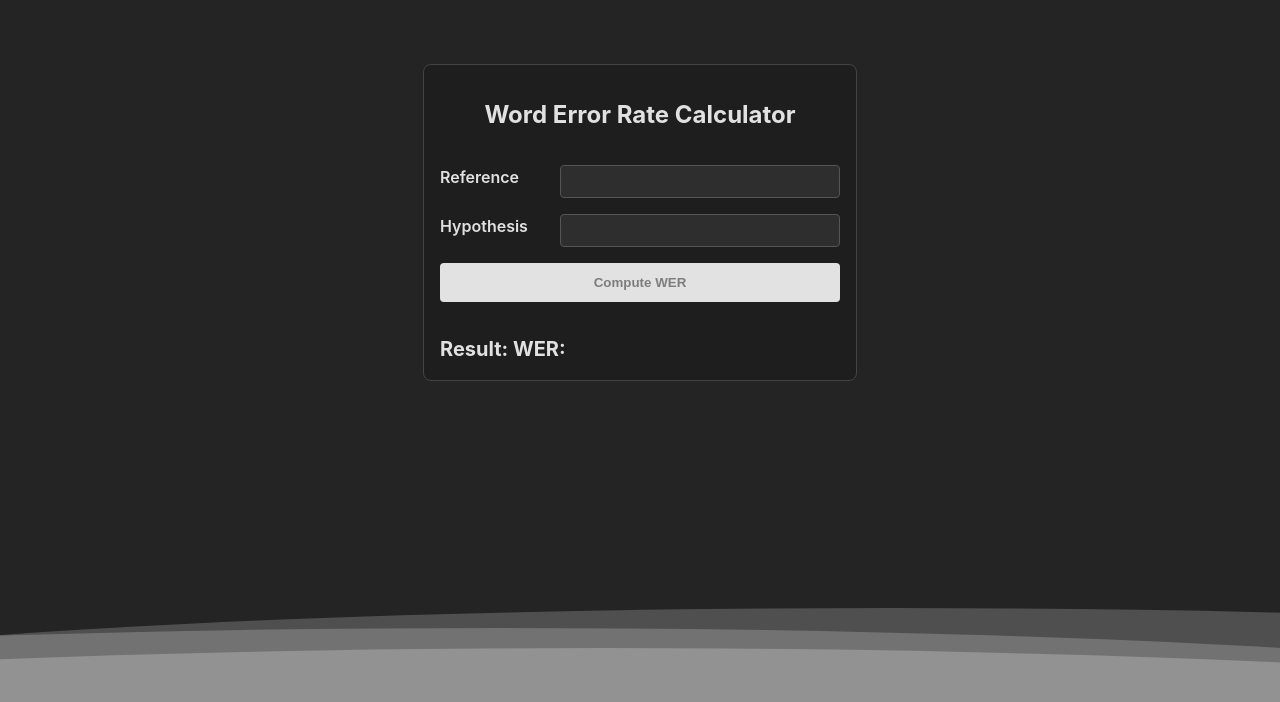
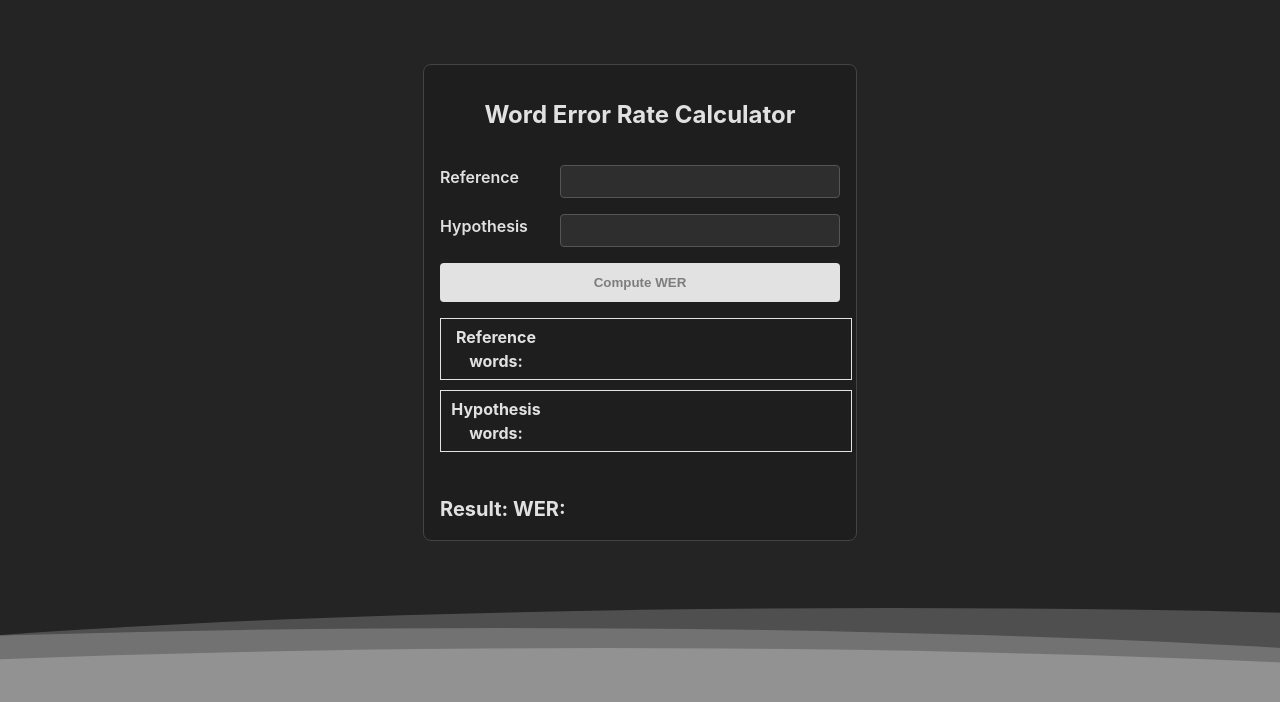
Before and after one commit to afsarzan/WordErrorRate, a React (Vite) app in the folder code/vite-project/: page / in a window 1280 px wide. Shown: the top 702 px of the page. Built offline with nearby package versions, Linux system fonts and the light colour scheme.

Commit message:
chore: Work in progress for animation

```diff
--- a/code/vite-project/src/App.tsx
+++ b/code/vite-project/src/App.tsx
@@ -1,78 +1,144 @@
-import { useState } from 'react'
-import './App.css'
+import { useState } from "react";
+import "./App.css";
 
 function App() {
-  const [ref, setRef] = useState<string>('');
-  const [hyp, setHyp] = useState<string>('');
-  const [result, setResult] = useState<number | null>(null);
+  const [ref, setRef] = useState<string>("");
+  const [hyp, setHyp] = useState<string>("");
+  const [refWords,setRefWords] = useState<string[]>([]);
+  const [hypWords,setHypWords] = useState<string[]>([]);
+  const [result, setResult] = useState<float | null>(null);
 
   const calculateWer = () => {
-    const refWords = ref.trim().split(' ')
+    setRefWords(ref.trim().split(" ").map( word => word.toLowerCase()));
 
-    const hypWords = hyp.trim().split(' ')
+    setHypWords(hyp.trim().split(" ").map( word => word.toLowerCase()));
 
-
-    let substitution  = 0;
+    let substitution = 0;
     let deletion = 0;
     let insertion = 0;
     const totalWords = refWords.length;
+    const result = [];
+    deletion = findOperation("deletion", refWords, hypWords);
+    // console.log({deletion}    );
+    if(deletion) result.push(deletion);
+    insertion = findOperation("insertion", refWords, hypWords);
+    // console.log({insertion});
+    if(insertion) result.push(insertion);
+    substitution = findOperation("substitution", refWords, hypWords);
+    // console.log({substitution} );
+    if(substitution) result.push(substitution);
 
-    deletion = findOperation('deletion',refWords, hypWords);
-    console.log('%c [ deletion ]-21', 'font-size:13px; background:pink; color:#bf2c9f;', deletion)
-    insertion = findOperation('insertion',refWords, hypWords);
-    console.log('%c [ insertion ]-23', 'font-size:13px; background:pink; color:#bf2c9f;', insertion)
-    substitution = findOperation('substitution',refWords, hypWords);
-    console.log('%c [ substitution ]-25', 'font-size:13px; background:pink; color:#bf2c9f;', substitution)
 
-    const werResult = (substitution + deletion + insertion)/ totalWords
-   setResult(werResult);
-  }
+    // console.log('%c [ Math.min(substitution , deletion , insertion)  ]-39', 'font-size:13px; background:pink; color:#bf2c9f;', Math.min(...result) )
+    const werResult = (Math.min(...result)/ totalWords).toFixed(2);
+    // console.log(      {werResult} );
+    setResult(werResult);
+  };
 
-  const findOperation = (operationType: string, refWords: string[], hypWords: string[]) => {
+  const findOperation = (
+    operationType: string,
+    refWords: string[],
+    hypWords: string[],
+  ) => {
     let count = 0;
 
-    switch(operationType) {
-      case 'deletion': {
+    switch (operationType) {
+      case "deletion": {
+        let deleteWords = 0;
+        refWords.forEach((word) => {
+          if (!hypWords.includes(word)) deleteWords++;
+        });
+        count = deleteWords;
+        break;
+      }
+      case "insertion": {
         const newWords = hypWords.length - refWords.length;
         count = newWords > 0 ? 0 : Math.abs(newWords);
         break;
+      }
+      case "substitution": {
+        count = 0;
+        let substitutions = 0;
+
+        for (let i = 0; i < refWords.length; i++) {
+          if (!(refWords[i] === hypWords[i])){
+            substitutions++;
+          }
         }
-      case 'insertion':
-        hypWords.forEach((word) => {
-          if (!refWords.includes(word)) {
-            count++;
-          }
-        });
+        count = substitutions;
         break;
-      case 'substitution':
-        count = 0;
-        break;
+      }
       default:
         break;
     }
 
-    return count
+    return count;
   };
+
+  const checkWordStatus = (word : string,type: string) => {
+    if(type == 'ref'){
+      if(!hypWords.includes(word)) {
+        return (
+        <>
+          {word} <span className="icon red">D</span>
+        </>
+      );
+      }
+    }
+    return word;
+  }
   return (
     <>
       <div className="wer-container">
         <h1>Word Error Rate Calculator</h1>
         <div>
           <label htmlFor="reference">Reference</label>
-          <input id="reference" type="text"  value={ref} onChange={(e) => setRef(e.target.value)}/>
+          <input
+            id="reference"
+            type="text"
+            value={ref}
+            onChange={(e) => setRef(e.target.value)}
+          />
         </div>
         <div>
           <label htmlFor="hypothesis">Hypothesis</label>
-          <input id="hypothesis" type="text" value={hyp} onChange={(e) => setHyp(e.target.value)} />
+          <input
+            id="hypothesis"
+            type="text"
+            value={hyp}
+            onChange={(e) => setHyp(e.target.value)}
+          />
         </div>
         <button onClick={calculateWer}>Compute WER</button>
 
+
+
+        <div className="results-values">
+          <div className="given-words">
+            <div><strong>Reference words:</strong> </div>
+             {refWords.map((word, index) => {
+              const width = 75/ref.split(' ').length +'%';;
+              return (
+                    <div key={index} style={{ flexBasis: width }}>{checkWordStatus(word,'ref')} </div>
+                  )
+              })}
+          </div>
+           <div className="given-words">
+            <div><strong>Hypothesis words:</strong> </div>
+            {hypWords.map((word, index) => {
+              const width = 75/ref.split(' ').length +'%';
+              return (
+                    <div key={index} style={{ flexBasis: width }}>{checkWordStatus(word,'hyp')} </div>
+                  )
+              })}
+          </div>
+        </div>
         <div className="result">
           <strong>Result: WER: {result}</strong>
         </div>
       </div>
     </>
-  )
+  );
 }
 
-export default App
+export default App;
--- a/code/vite-project/src/index.css
+++ b/code/vite-project/src/index.css
@@ -98,7 +98,7 @@ body {
   font-size: 1.5rem;
 }
 
-.wer-container div {
+.wer-container > div {
   display: flex;
   justify-content: space-between;
 }
@@ -133,3 +133,45 @@ body {
   text-align: center;
   font-size: 1.25rem;
 }
+.results-values {
+    display: flex;
+    flex-direction: column;
+
+}
+
+.given-words {
+    display: flex;
+    align-items: center;
+    width: 100%;
+    border: 1px solid #e3e3e3;
+    margin-bottom: 10px;
+    padding: 5px;
+    height: 50px;
+}
+
+.given-words div {
+    height: inherit;
+    display: flex;
+    align-items: center;
+    /* outline: 1px solid red; */
+}
+.given-words div:nth-child(1){
+    flex-basis: 25%;
+}
+.given-words div{
+    position: relative;
+}
+
+.given-words div .icon {
+    position: absolute;
+    top: 0;
+    right: 10px;
+}
+.given-words div .icon.red {
+    background-color: #ce2020;
+    color: fff;
+    width: 20px;
+    height: 20px;
+    display: inline-block;
+    font-size: 10px;
+}
```
